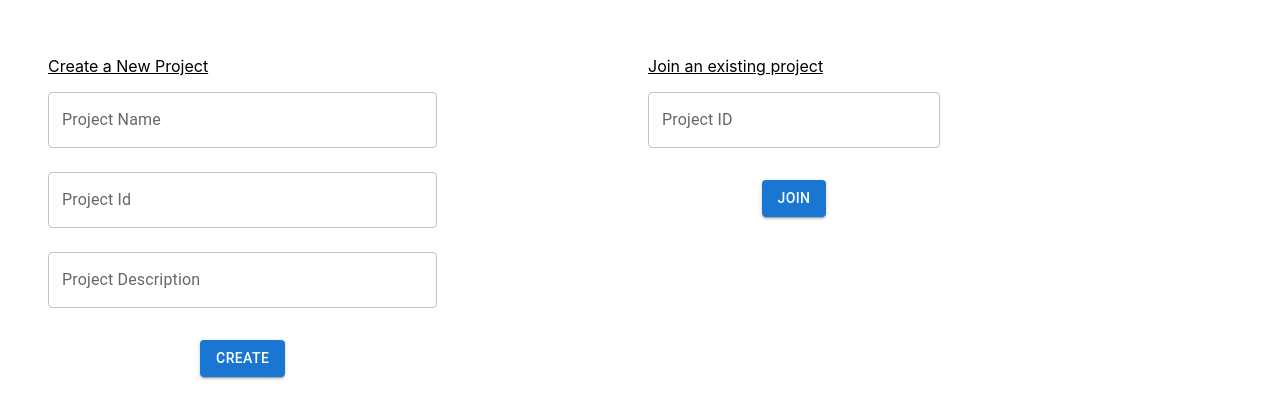
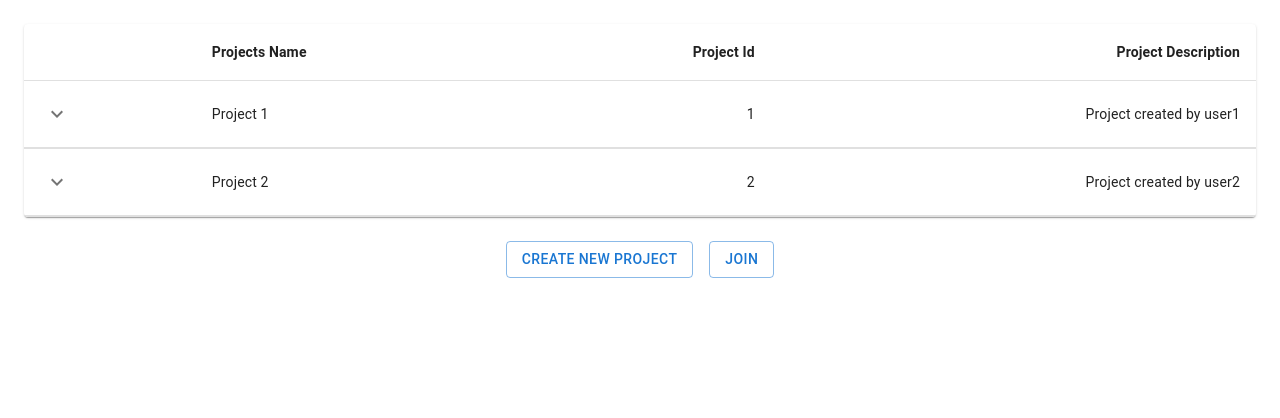
Before and after one commit to sudiksha-g/HardwareProject, a React (Create React App) app in the folder haas-app/: page /project in a window 1280 px wide. Shown: the top 418 px of the page. Built offline with nearby package versions, Linux system fonts and the light colour scheme.

Commit message:
Created Project screen

```diff
--- a/haas-app/src/components/login/login.js
+++ b/haas-app/src/components/login/login.js
@@ -48,7 +48,7 @@ const Login = (props) => {
 
   const handleLogin = () => {
     axios
-      .post("http://127.0.0.1:5000/login", {
+      .post("http://127.0.0.1:5000/loginUser", {
         username: userLoginData.userName,
         password: userLoginData.password,
       })
--- a/haas-app/src/components/project/project.js
+++ b/haas-app/src/components/project/project.js
@@ -1,33 +1,283 @@
-import React, { useState, useEffect } from "react";
+import React, { useState } from "react";
+import PropTypes from "prop-types";
+import Box from "@mui/material/Box";
+import Collapse from "@mui/material/Collapse";
+import IconButton from "@mui/material/IconButton";
+import Table from "@mui/material/Table";
+import TableBody from "@mui/material/TableBody";
+import TableCell from "@mui/material/TableCell";
+import TableContainer from "@mui/material/TableContainer";
+import TableHead from "@mui/material/TableHead";
+import TableRow from "@mui/material/TableRow";
+import Typography from "@mui/material/Typography";
+import Paper from "@mui/material/Paper";
+import KeyboardArrowDownIcon from "@mui/icons-material/KeyboardArrowDown";
+import KeyboardArrowUpIcon from "@mui/icons-material/KeyboardArrowUp";
+import CommonButton from "../common/Button/button";
 import CommonTextBox from "../common/TextBox/textbox";
-import CommonButton from "../common/Button/button";
-import { Grid } from "@mui/material";
+import CommonDialog from "../common/DialogBox/dialogBox";
+import { Button, Grid } from "@mui/material";
+import { borderRadius, padding, textTransform } from "@mui/system";
+import axios from "axios";
 
+function createData(name, id, description) {
+  return {
+    name,
+    id,
+    description,
+    hwsets: [
+      {
+        name: "Hardware Set 1",
+        capacity: 100,
+        availability: 100,
+        qty: 3,
+      },
+      {
+        name: "Hardware Set 2",
+        capacity: 100,
+        availability: 200,
+        qty: 2,
+      },
+    ],
+  };
+}
 
-const Project = (props) => {
+function Row(props) {
+  const { row } = props;
+  const [open, setOpen] = React.useState(false);
+
+  const handleArrowClick = () => {
+    setOpen(!open);
+  };
 
   return (
-    <Grid container spacing={2} padding="48px">
-      <Grid item xs={6}>
-        <div style={{ marginTop: "8px", textDecoration: "underline", cursor: "pointer" }}>
-          Create a New Project
-        </div>
-        <Grid item xs={8}>
-          <CommonTextBox label="Project Name" name="projectName" />
-          <CommonTextBox label="Project Id" name="projectId" />
-          <CommonTextBox label="Project Description" name="projectDesc" />
+    <React.Fragment>
+      <TableRow sx={{ "& > *": { borderBottom: "unset" } }}>
+        <TableCell>
+          <IconButton
+            aria-label="expand row"
+            size="small"
+            onClick={handleArrowClick}
+          >
+            {open ? <KeyboardArrowUpIcon /> : <KeyboardArrowDownIcon />}
+          </IconButton>
+        </TableCell>
+        <TableCell component="th" scope="row">
+          {row.name}
+        </TableCell>
+        <TableCell align="right">{row.id}</TableCell>
+        <TableCell align="right">{row.description}</TableCell>
+      </TableRow>
+      <TableRow>
+        <TableCell style={{ paddingBottom: 0, paddingTop: 0 }} colSpan={6}>
+          <Collapse in={open} timeout="auto" unmountOnExit>
+            <Box sx={{ margin: 1 }}>
+              {/* <Typography variant="h6" gutterBottom component="div">
+                Resources
+              </Typography> */}
+              <Table size="small" aria-label="purchases">
+                <TableHead>
+                  <TableRow>
+                    <TableCell style={{ fontWeight: 600 }}></TableCell>
+                    <TableCell style={{ fontWeight: 600 }}>
+                      Hardware Set
+                    </TableCell>
+                    <TableCell style={{ fontWeight: 600 }}>Capactiy</TableCell>
+                    <TableCell align="right" style={{ fontWeight: 600 }}>
+                      Availability
+                    </TableCell>
+                    <TableCell align="right" style={{ fontWeight: 600 }}>
+                      Quantity
+                    </TableCell>
+                    <TableCell align="right"></TableCell>
+                  </TableRow>
+                </TableHead>
+                <TableBody>
+                  {row.hwsets.map((historyRow) => (
+                    <TableRow key={historyRow.name}>
+                      <TableCell component="th" scope="row"></TableCell>
+                      <TableCell component="th" scope="row">
+                        {historyRow.name}
+                      </TableCell>
+                      <TableCell>{historyRow.capacity}</TableCell>
+                      <TableCell align="right">
+                        {historyRow.availability}
+                      </TableCell>
+                      <TableCell align="right">
+                        <CommonTextBox
+                          style={{ width: "124px", padding: "8px" }}
+                        >
+                          {historyRow.qty}
+                        </CommonTextBox>
+                      </TableCell>
+                      <TableCell align="right">
+                        <Grid container spacing={2} justifyContent="end">
+                          <Grid item>
+                            <Button
+                              variant="outlined"
+                              style={{ borderRadius: "16px" }}
+                            >
+                              CheckIn
+                            </Button>
+                          </Grid>
+                          <Grid item>
+                            <CommonButton
+                              variant="outlined"
+                              style={{ borderRadius: "16px" }}
+                            >
+                              CheckOut
+                            </CommonButton>
+                          </Grid>
+                        </Grid>
+                      </TableCell>
+                    </TableRow>
+                  ))}
+                </TableBody>
+              </Table>
+            </Box>
+          </Collapse>
+        </TableCell>
+      </TableRow>
+    </React.Fragment>
+  );
+}
+
+const rows = [
+  createData("Project 1", 1, "Project created by user1"),
+  createData("Project 2", 2, "Project created by user2"),
+];
+
+export default function CollapsibleTable() {
+  const [openCreateNew, setOpenCreateNew] = useState(false);
+  const [openJoin, setOpenJoin] = useState(false);
+  const [projectData, setProjectData] = useState({
+    projectId: "",
+    projectName: "",
+    projectDesc: "",
+  });
+
+  const handleCreateClick = () => {
+    setOpenCreateNew(true);
+    setOpenJoin(false);
+  };
+
+  const handleJoinClick = () => {
+    setOpenJoin(true);
+    setOpenCreateNew(false);
+  };
+
+  const handleCreateProject = () => {
+    axios
+      .post("http://127.0.0.1:5000/createProject", {
+        projectId: projectData.projectId,
+        projectName: projectData.projectName,
+        projectDesc: projectData.projectDesc,
+      })
+      .then((response) => {
+        console.log("response", response);
+      })
+      .catch((error) => {
+        console.error("There was an error!", error.response.data.message);
+      });
+  };
+
+  return (
+    <Grid container style={{ margin: "24px", width: "auto" }}>
+      <TableContainer component={Paper}>
+        <Table aria-label="collapsible table">
+          <TableHead>
+            <TableRow>
+              <TableCell />
+              <TableCell style={{ fontWeight: 600 }}>Projects Name</TableCell>
+              <TableCell align="right" style={{ fontWeight: 600 }}>
+                Project Id
+              </TableCell>
+              <TableCell align="right" style={{ fontWeight: 600 }}>
+                Project Description
+              </TableCell>
+            </TableRow>
+          </TableHead>
+          <TableBody>
+            {rows.map((row) => (
+              <Row key={row.name} row={row} />
+            ))}
+          </TableBody>
+        </Table>
+      </TableContainer>
+      <Grid container display="flex" justifyContent="center" spacing={2}>
         <Grid
           item
           justifyContent="center"
           display="flex"
           style={{ marginTop: "24px" }}
         >
-            <CommonButton>Create</CommonButton>
+          <CommonButton variant="outlined" onClick={handleCreateClick}>
+            Create New Project
+          </CommonButton>
+        </Grid>
+        <Grid
+          item
+          justifyContent="center"
+          display="flex"
+          style={{ marginTop: "24px" }}
+        >
+          <CommonButton variant="outlined" onClick={handleJoinClick}>
+            Join
+          </CommonButton>
+        </Grid>
+      </Grid>
+      {openCreateNew && (
+        <Grid container display="flex" justifyContent="center">
+          <Grid item xs={6}>
+            <div
+              style={{
+                marginTop: "8px",
+                textDecoration: "underline",
+                cursor: "pointer",
+              }}
+            >
+              Create a New Project
+            </div>
+            <Grid item xs={8}>
+              <CommonTextBox
+                label="Project Name"
+                name="projectName"
+                value={projectData.projectName}
+              />
+              <CommonTextBox
+                label="Project Id"
+                name="projectId"
+                value={projectData.projectId}
+              />
+              <CommonTextBox
+                label="Project Description"
+                name="projectDesc"
+                value={projectData.projectDesc}
+              />
+              <Grid
+                item
+                justifyContent="center"
+                display="flex"
+                style={{ marginTop: "24px" }}
+              >
+                <CommonButton onClick={handleCreateProject}>
+                  Create
+                </CommonButton>
               </Grid>
             </Grid>
           </Grid>
+        </Grid>
+      )}
+      {openJoin && (
+        <Grid container display="flex" justifyContent="center" spacing={2}>
           <Grid item xs={6}>
-        <div style={{ marginTop: "8px", textDecoration: "underline",cursor: "pointer" }}>
+            <div
+              style={{
+                marginTop: "8px",
+                textDecoration: "underline",
+                cursor: "pointer",
+              }}
+            >
               Join an existing project
             </div>
             <Grid item xs={6}>
@@ -43,7 +293,7 @@ const Project = (props) => {
             </Grid>
           </Grid>
         </Grid>
+      )}
+    </Grid>
   );
-};
-
-export default Project;
+}
--- a/haas-app/src/components/register/register.js
+++ b/haas-app/src/components/register/register.js
@@ -51,7 +51,7 @@ const Register = (props) => {
 
   const handleRegister = () => {
     axios
-      .post("http://127.0.0.1:5000/register", {
+      .post("http://127.0.0.1:5000/registerUser", {
         username: formData.userName,
         password: formData.password,
       })
```
Lines whose indentation alone changed are shown as unchanged.
